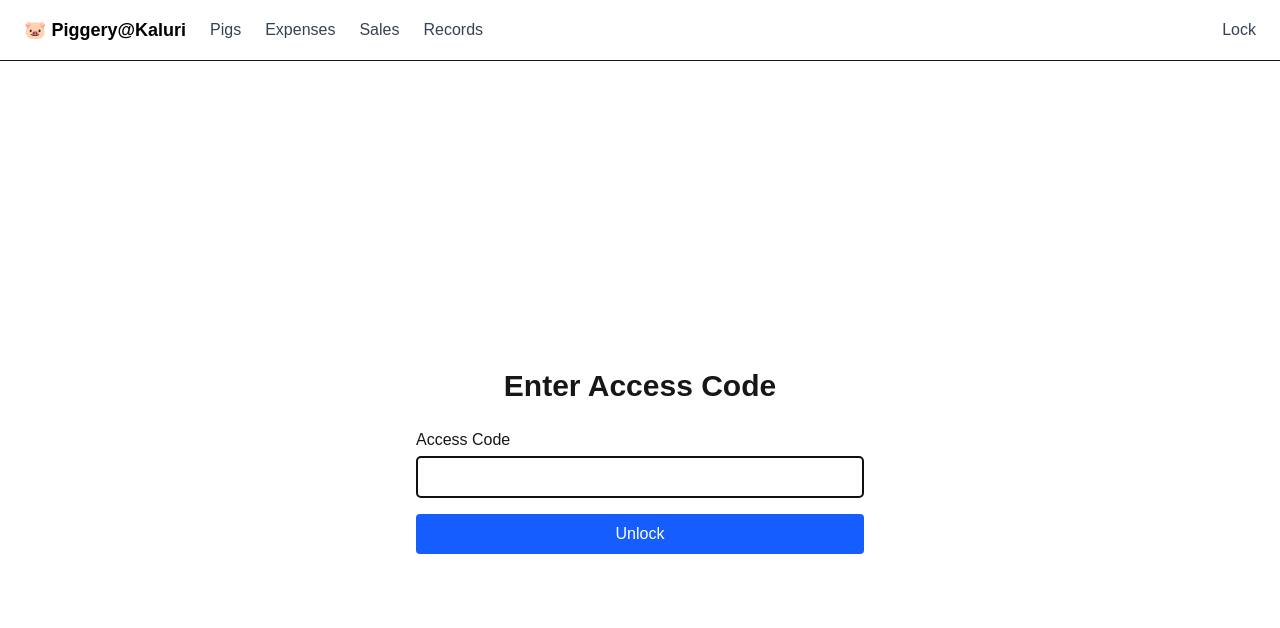
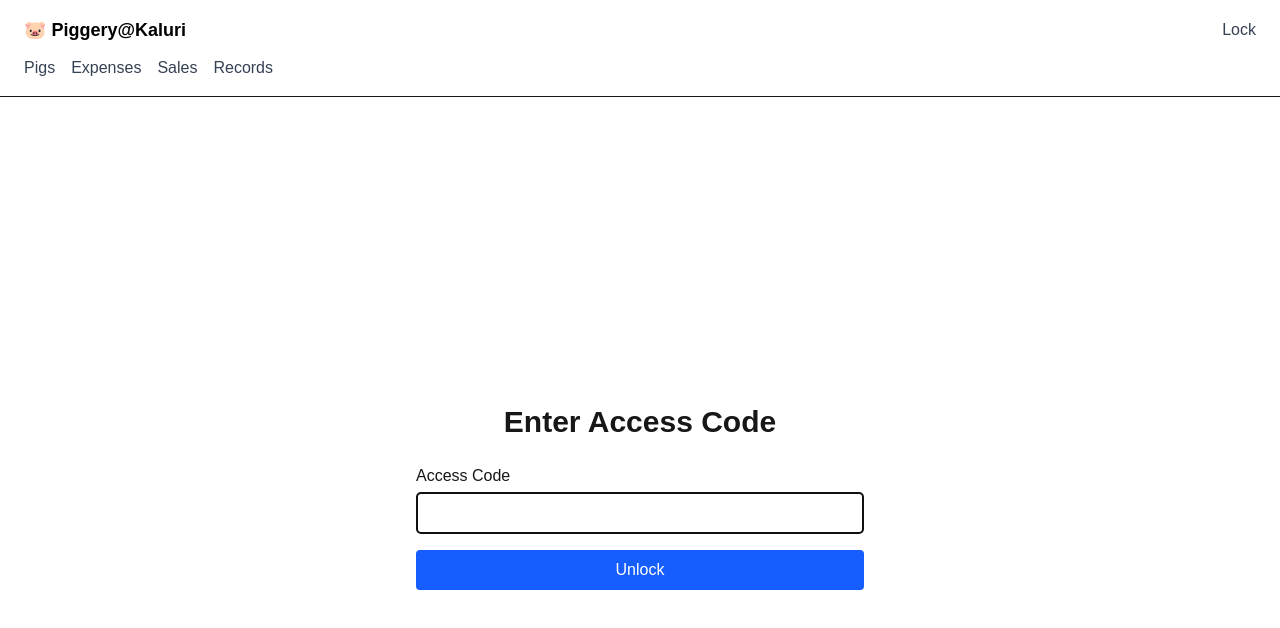
Before and after one commit to Bonstech/piggery-tracker, a Next.js app: page /login in a window 1280 px wide. Shown: the top 628 px of the page. Built offline with nearby package versions, Linux system fonts and the light colour scheme; no server answers.

Commit message:
edited layout file

```diff
--- a/app/layout.tsx
+++ b/app/layout.tsx
@@ -16,10 +16,24 @@ export default function RootLayout({
   return (
     <html lang="en" suppressHydrationWarning>
       <body className="bg-gray-50 min-h-screen">
-        <nav className="bg-white border-b px-6 py-4 flex gap-6 items-center">
-          <Link href="/" className="text-black font-bold text-lg">
+        <nav className="bg-white border-b px-4 sm:px-6 py-3 sm:py-4">
+          {/* Top row: brand + lock button */}
+          <div className="flex items-center justify-between gap-3">
+            <Link
+              href="/"
+              className="text-black font-bold text-base sm:text-lg whitespace-nowrap"
+            >
               🐷 Piggery@Kaluri
             </Link>
+            <form action={logout}>
+              <button className="text-sm sm:text-base text-gray-700 hover:text-red-600 whitespace-nowrap">
+                Lock
+              </button>
+            </form>
+          </div>
+
+          {/* Bottom row: nav links, wraps on small screens */}
+          <div className="mt-3 flex flex-wrap gap-x-4 gap-y-2 text-sm sm:text-base">
             <Link href="/pigs" className="text-gray-700 hover:text-blue-600">
               Pigs
             </Link>
@@ -32,13 +46,9 @@ export default function RootLayout({
             <Link href="/records" className="text-gray-700 hover:text-blue-600">
               Records
             </Link>
+          </div>
+        </nav>
 
-         <form action={logout} className="ml-auto">
-            <button className="text-gray-700 hover:text-red-600">
-              Lock
-            </button>
-          </form>
-        </nav>
         <div>{children}</div>
       </body>
     </html>
```
Lines whose indentation alone changed are shown as unchanged.
